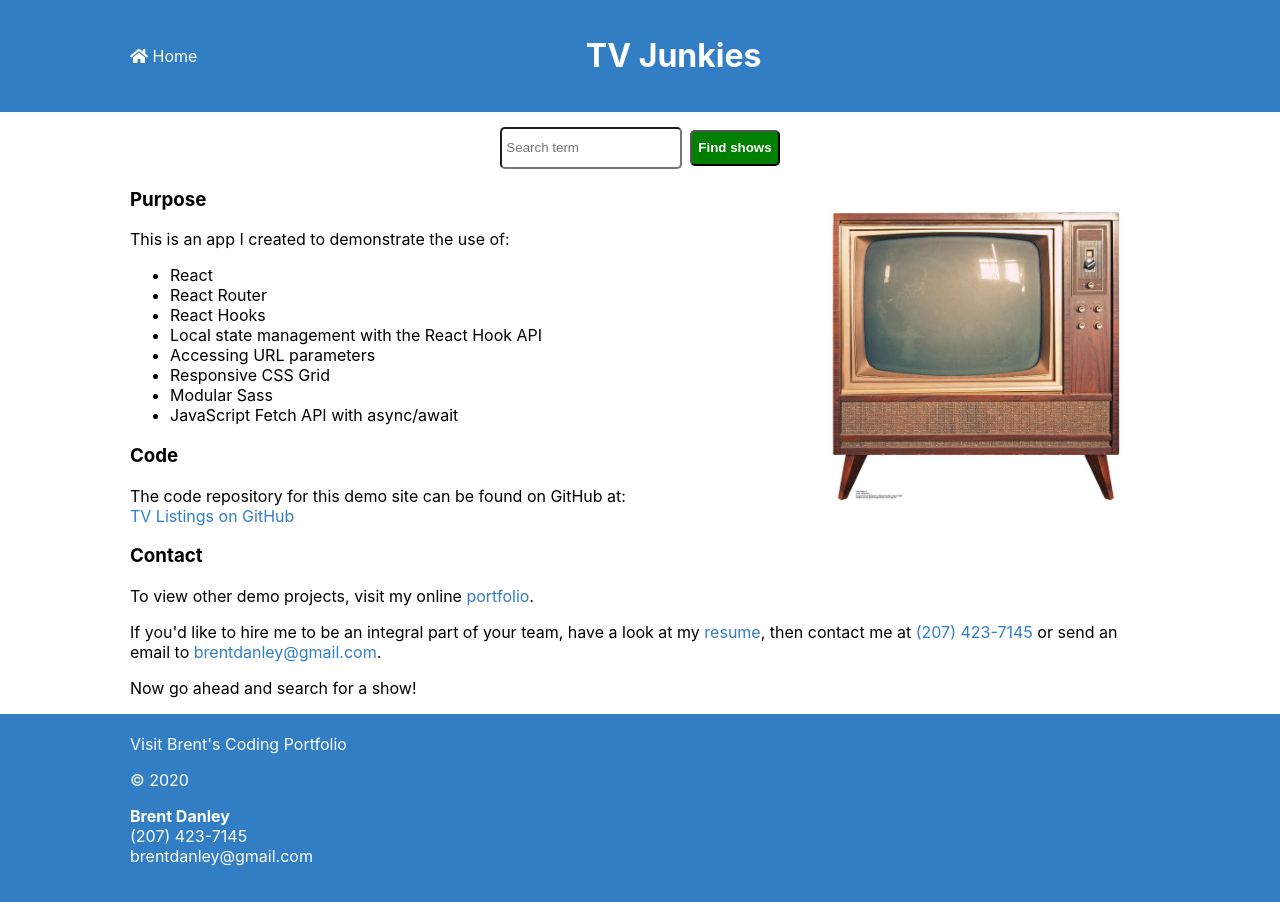
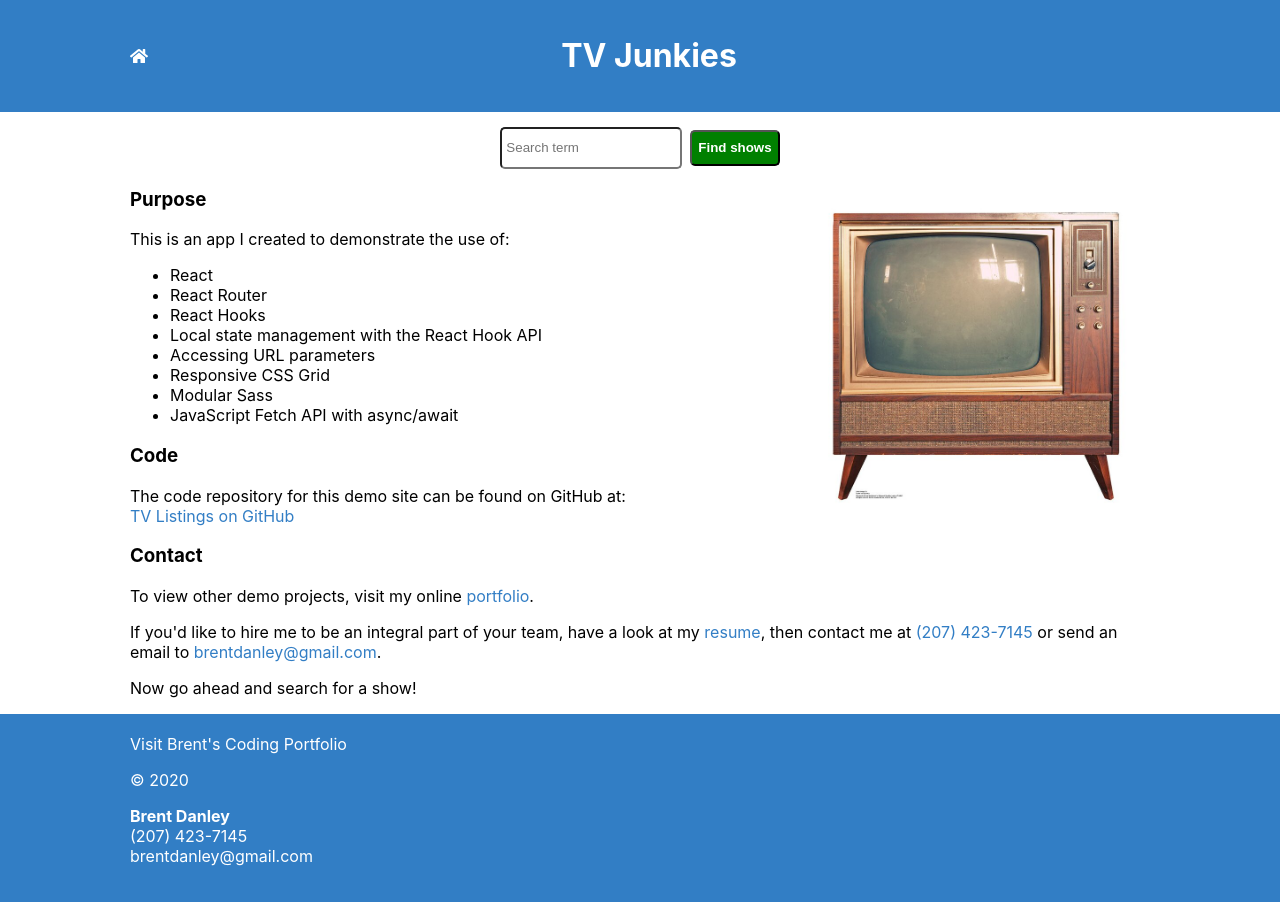
Before and after one commit to brentdanley/tv-listings, a React (Create React App) app: page / in a window 1280 px wide. Built offline with nearby package versions, Linux system fonts and the light colour scheme.

Commit message:
Adds pointers where appropriate

```diff
--- a/src/components/SearchShowsForm.module.scss
+++ b/src/components/SearchShowsForm.module.scss
@@ -17,4 +17,5 @@
     height: 36px;
     border-radius: 5px;
     margin-left: 8px;
+    cursor: pointer;
 }
--- a/src/components/SeasonsListItem.module.scss
+++ b/src/components/SeasonsListItem.module.scss
@@ -6,7 +6,8 @@
     border-radius: 8px;
     color: white;
     text-align: center;
-        font-weight: bold;
+    font-weight: bold;
+    cursor: pointer;
 
     &.active {
         background-color: #2e75e0;
--- a/src/components/layouts/Header.js
+++ b/src/components/layouts/Header.js
@@ -11,7 +11,7 @@ const Header = () => {
         <header>
             <div className={styles.wrapper}>
                 <div className={styles.links}>
-                    <Link to="/"><FontAwesomeIcon icon={faHome} /> Home</Link>
+                    <Link to="/"><FontAwesomeIcon icon={faHome} /></Link>
                 </div>
                 <h1 className={styles.pageTitle}>TV Junkies</h1>
             </div>
--- a/src/components/layouts/Header.module.scss
+++ b/src/components/layouts/Header.module.scss
@@ -13,6 +13,7 @@ header {
         .links {
             grid-area: links;
             color: white;
+            cursor: pointer;
         }
 
         .pageTitle {
```
